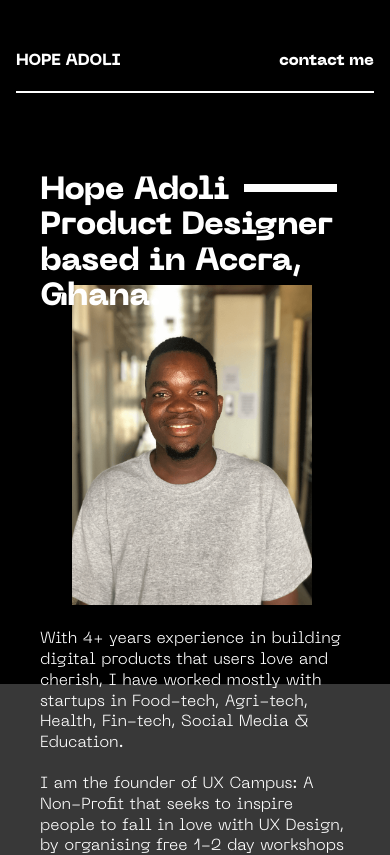
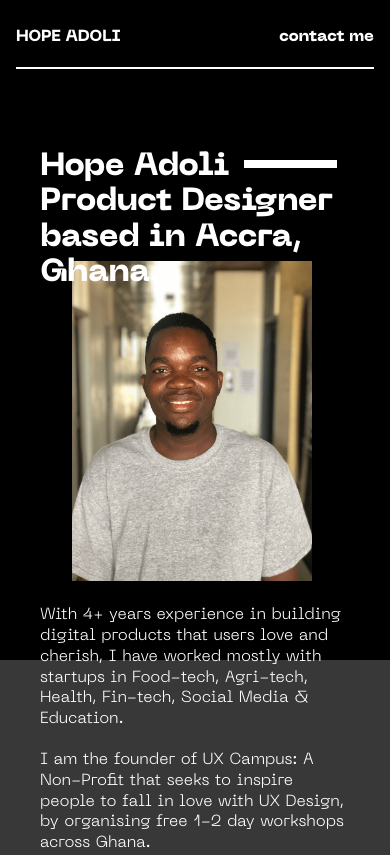
Before and after one commit to nytro04/hope-adoli, a Nuxt app: page / in a window 390 px wide. Shown: the top 855 px of the page. Built offline with nearby package versions, Linux system fonts and the light colour scheme.

Commit message:
updates: change grid layout to flex

```diff
--- a/components/Navbar.vue
+++ b/components/Navbar.vue
@@ -36,7 +36,7 @@ export default {
 
 .nav--main {
   @include respond(phone) {
-    margin: 2rem 1rem 0 1rem;
+    margin: 0.5rem 1rem 0 1rem;
   }
 }
 </style>
--- a/pages/grainmate.vue
+++ b/pages/grainmate.vue
@@ -1,18 +1,18 @@
 <template>
-  <div class="my-40 grain-mate">
+  <div class="my-40 overflow-hidden grain-mate">
     <div class="lg:justify-between lg:flex">
       <div class="lg:w-6/12">
         <h1 class="heading heading__primary">
           GrainMate <br />
           mobile app
         </h1>
-        <p class="mt-8 text-gray-400">
+        <p class="mt-8 mb-10 text-gray-400">
           Sesi technologies • 2020
         </p>
       </div>
 
-      <div class="lg:w-6/12">
-        <h3 class="mb-6 text-4xl font-bold text-gray-400">
+      <div class=" lg:w-6/12">
+        <h3 class="mb-6 text-4xl font-bold text-gray-400 ">
           Overview
         </h3>
         <p class="text-gray-400">
@@ -85,20 +85,19 @@
       </p>
     </div>
 
-    <div class="mt-32 card-container">
-      <div class="mt-10 card-member member-1">
+    <div class="mt-20 lg:flex lg:items-center lg:justify-between">
+      <div class="lg:w-5/12 ">
         <img src="~/assets/img/new/grainmate/img-01.png" alt="" />
       </div>
-      <div class="mt-10 card-member member-2">
+      <div class="mt-10 lg:mt-40 lg:w-5/12">
         <img src="~/assets/img/new/grainmate/img-02.png" alt="" />
       </div>
     </div>
-
-    <div class="mb-32 card-container">
-      <div class="mt-10 card-member member-1">
+    <div class="mt-10 lg:flex lg:items-center lg:justify-between">
+      <div class="mb-10 lg:w-5/12">
         <img src="~/assets/img/new/grainmate/img-03.png" alt="" />
       </div>
-      <div class="mt-10 card-member member-2">
+      <div class="lg:mt-40 lg:w-5/12">
         <img src="~/assets/img/new/grainmate/img-04.png" alt="" />
       </div>
     </div>
@@ -122,30 +121,29 @@
       <div class="mt-20 grain-bg-2"></div>
     </div>
 
-    <div class="mb-32 card-container">
-      <div class="mt-10 card-member member-1">
+    <div class="mt-20 lg:flex lg:items-center lg:justify-between">
+      <div class="lg:w-5/12 ">
         <img src="~/assets/img/new/grainmate/img-05.png" alt="" />
       </div>
-      <div class="mt-10 card-member member-2">
+      <div class="mt-10 lg:mt-40 lg:w-5/12">
         <img src="~/assets/img/new/grainmate/img-06.png" alt="" />
       </div>
     </div>
-
-    <div class="mb-32 card-container">
-      <div class="mt-10 card-member member-1">
+    <div class="mt-10 lg:flex lg:items-center lg:justify-between">
+      <div class="mb-10 lg:w-5/12">
         <img src="~/assets/img/new/grainmate/img-07.png" alt="" />
       </div>
-      <div class="mt-10 card-member member-2">
+      <div class="lg:mt-40 lg:w-5/12">
         <img src="~/assets/img/new/grainmate/img-08.png" alt="" />
       </div>
     </div>
 
     <span class="block mt-10 mb-32 border-t-2 border-white"></span>
-    <h3 class="mb-10 lg:text-7xl md:text-4xl sm:text-3xl">
+    <h3 class="mb-10 text-2xl lg:text-6xl md:text-4xl">
       Get In touch
     </h3>
 
-    <h2 class="w-4/5 my-10 lg:text-7xl md:text-4xl sm:text-3xl">
+    <h2 class="my-10 text-2xl lg:text-6xl md:text-4xl">
       Other projects: Wacomm, Adiutor, Homechow, Farm For Me, MicroBis
     </h2>
   </div>
@@ -160,7 +158,7 @@ export default {}
 
 .grain-mate {
   @include respond(phone) {
-    padding: 0 2rem;
+    padding: 0 1rem;
   }
 }
 
@@ -172,8 +170,16 @@ export default {}
   background-position: center;
   background-color: #11905c;
 
+  @include respond(tab-land) {
+    height: 60vh;
+  }
+  @include respond(tab-port) {
+    height: 50vh;
+  }
+
   @include respond(phone) {
-    height: 60vh;
+    height: 30vh;
+    width: 100%;
   }
 }
 
@@ -184,6 +190,17 @@ export default {}
   background-size: cover;
   background-position: center;
   background-color: #66aa8c;
+
+  @include respond(tab-land) {
+    height: 50vh;
+  }
+  @include respond(tab-port) {
+    height: 30vh;
+  }
+  @include respond(phone) {
+    height: 30vh;
+    width: 100%;
+  }
 }
 
 .full-width {
@@ -216,42 +233,22 @@ export default {}
     /* height: 150vh; */
     height: auto;
   }
-
-  .para-img {
-    height: 35rem;
-
-    @include respond(tab-land) {
-      height: 28rem;
-    }
-
-    @include respond(tab-port) {
-      height: 28rem;
-    }
-
-    @media (width: 812px) {
-      height: 8rem;
-    }
-
-    @include respond(phone) {
-      height: 25rem;
-      width: 80%;
-    }
-  }
-
-  /* @include respond(tab-port) {
-    height: 4.875rem;
-  } */
-  /* @include respond(phone) {
-    height: 4.875rem;
-  } */
-
-  /* position: relative; */
 }
 
 .member-1 {
   grid-row-start: 1;
   grid-column-start: 1;
   grid-row-end: 5;
+
+  /* @include respond(tab-land) {
+    height: 50vh;
+  }
+  @include respond(tab-port) {
+    height: 30vh;
+  }
+  @include respond(phone) {
+    height: 30vh;
+  } */
 }
 
 .member-2 {
```
